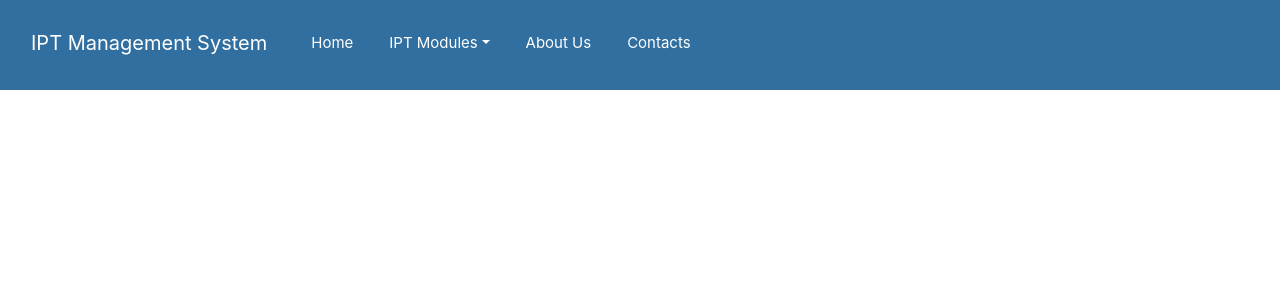
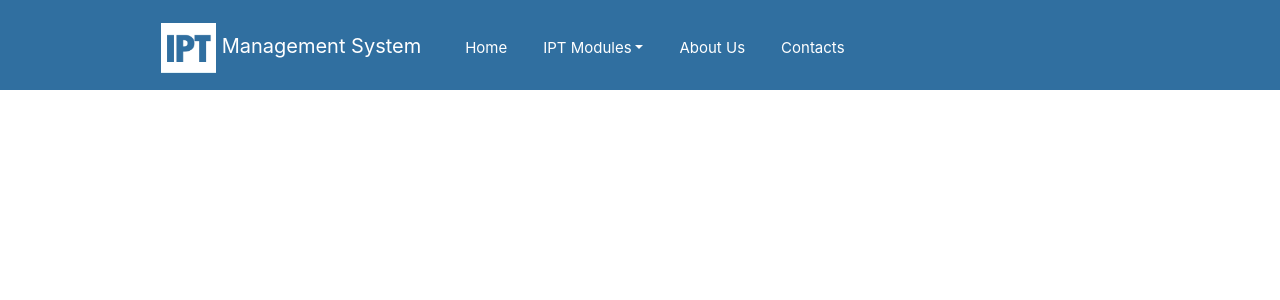
Before and after one commit to nasmohd/iptms.github.io, a PHP site: page /UNI_3rd_year/ in a window 1280 px wide. Shown: the top 300 px of the page. Run offline with PHP 8.4, Linux system fonts and the light colour scheme.

Commit message:
new web logo added

```diff
--- a/index.php
+++ b/index.php
@@ -36,9 +36,14 @@
 
             <div class="col">
             <nav class="navbar navbar-expand-lg navbar-dark" id="navTop">
-                <a class="navbar-brand" href="#" style="color:white;"> IPT Management System</a>
 
-                <button class="navbar-toggler bg-dark" type="button" data-toggle="collapse" data-target="#navbarSupportedContent" aria-controls="navbarSupportedContent" aria-expanded="false" aria-label="Toggle navigation">
+                <a class="navbar-brand" href="#" style="color:white; position:relative; margin-left: 10px;">
+                    <img src="img/logo7.png" class="img-fluid" style="width: 55px; height: 50px;"/>
+                    Management System</a>
+
+                <button class="navbar-toggler bg-dark" type="button" data-toggle="collapse"
+                        data-target="#navbarSupportedContent" aria-controls="navbarSupportedContent"
+                        aria-expanded="false" aria-label="Toggle navigation">
                 <span class="navbar-toggler-icon"></span>
 
                 </button>
@@ -52,7 +57,9 @@
                     </a></li>
 
                 <li class="nav-item dropdown">
-                <a class="nav-link dropdown-toggle" href="#" id="navbarDropdown" role="button" data-toggle="dropdown" aria-haspopup="true" aria-expanded="false" style="color:white; font-size: 15px;">IPT Modules</a>
+                <a class="nav-link dropdown-toggle" href="#" id="navbarDropdown" role="button"
+                   data-toggle="dropdown" aria-haspopup="true" aria-expanded="false"
+                   style="color:white; font-size: 15px;">IPT Modules</a>
 
                 <div class="dropdown-menu" aria-labelledby="navbarDropdown" id="dropNav">
 
@@ -63,8 +70,8 @@
                 <div class="dropdown-divider"></div>
 
                 <a class="dropdown-item" href="action2">Logbook Entry $ Assessment</a>
+                <div class="dropdown-divider"></div>
 
-                <div class="dropdown-divider"></div>
                 <a class="dropdown-item" href="action2">Evaluation $ Review</a>
 
                     </div></li>
--- a/styles/main_page.css
+++ b/styles/main_page.css
@@ -38,7 +38,8 @@ li{
 
 #navTop{
     position: relative;
-    margin-top: 15px;
+    margin-top: 10px;
+    margin-left: 120px;
 }
 
 #navColor{
```
Also changed, not shown: img/logo7.png (added).
